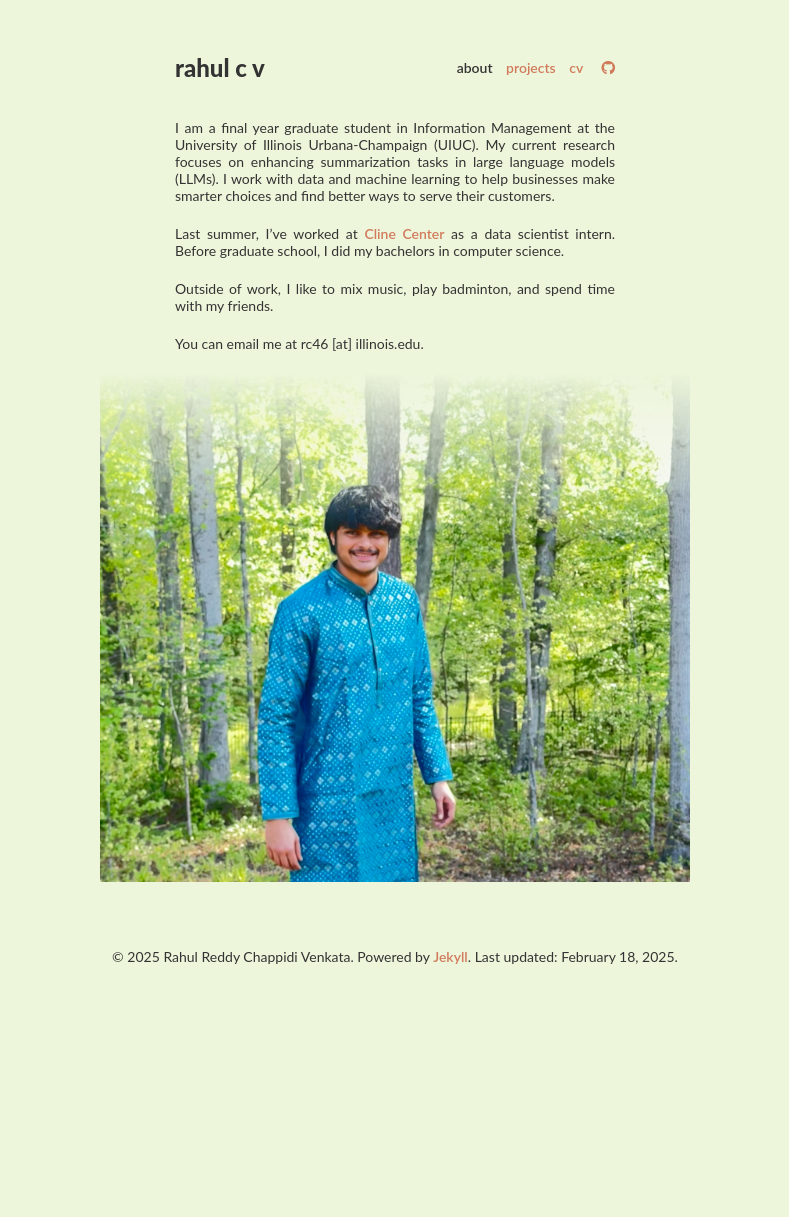
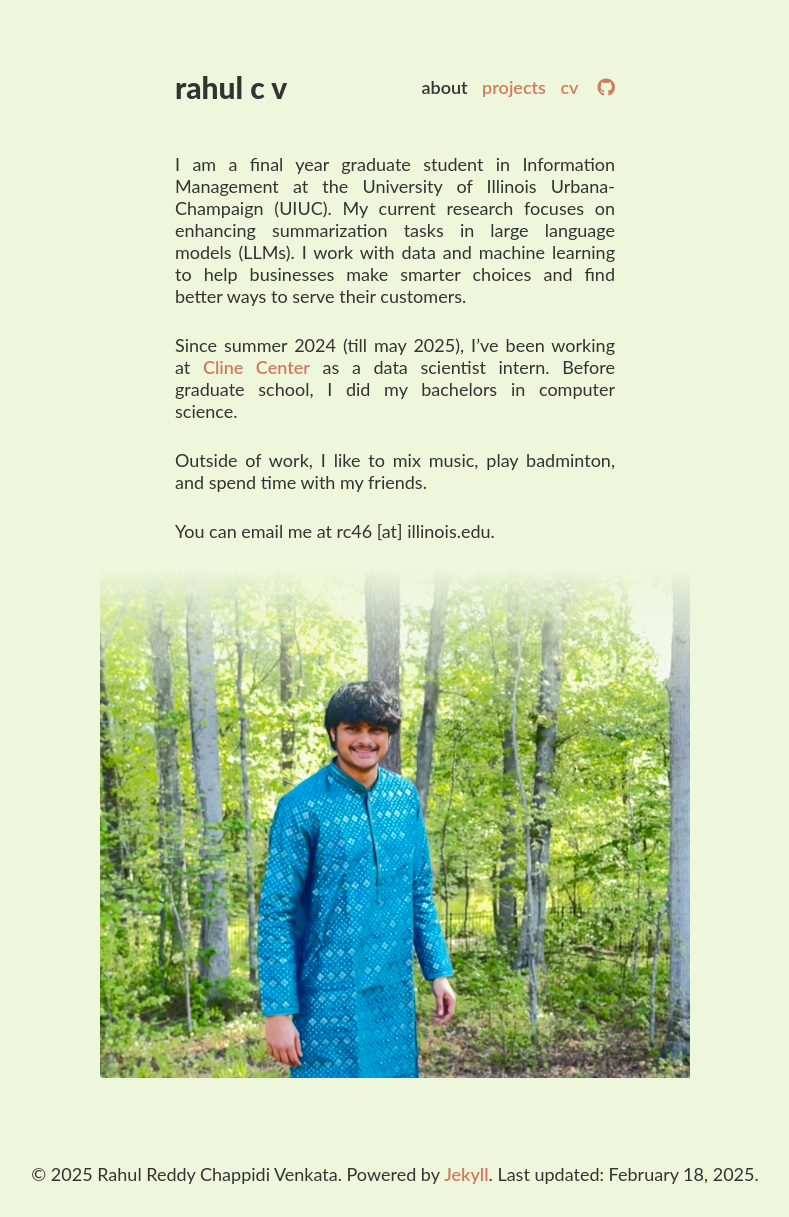
Before and after one commit to RahulCvr/RahulCvr.github.io, a Jekyll site: the page built from index.md, in a window 1280 px wide. Shown: the whole page, without its empty margins (245-1034 px from the left). Built offline with Jekyll 4.4.1, drawn with Linux system fonts in a browser that asks for light colours; nearby versions of some CDN libraries; before the commit the page ends 990 px from its top, so only the background shows below that.

Commit message:
updates main.scss to make it more mobile friendly

```diff
--- a/assets/styling/main.scss
+++ b/assets/styling/main.scss
@@ -5,9 +5,9 @@
  * defaults
  */
 $base-font-family:  "Lato", sans-serif !default;
-$base-font-size:    14px !default;
+$base-font-size:    18px !default;
 $base-font-weight:  400 !default;
-$large-font-size:   24px !default;
+$large-font-size:   30px !default;
 $emph-font-weight:  600 !default;
 $title-font-weight: 800 !default;
 
@@ -17,7 +17,7 @@ $header-height:     $base-font-size * 7 !default;
 $footer-height:     $base-font-size * 6 !default;
 
 $text-color:        #333333 !default;
-$background-color:  #edf6db !default;
+$background-color:  #eef6db !default;
 $brand-color-dark:  #d17b5c !default;
 $brand-color-light: #e8f7ff !default;
 $grey-color:        #c2c2c2 !default;
--- a/index.md
+++ b/index.md
@@ -11,7 +11,7 @@ My current research focuses on enhancing summarization tasks in large language m
 I work with data and machine learning to help businesses make smarter choices and find better ways to serve their customers.
 
 {:.content-narrow .content-block}
-Last summer, I've worked at [Cline Center](https://www.clinecenter.illinois.edu/){:target="_blank"} as a data scientist intern.
+Since summer 2024 (till may 2025), I've been working at [Cline Center](https://www.clinecenter.illinois.edu/){:target="_blank"} as a data scientist intern.
 Before graduate school, I did my bachelors in computer science.
 
 {:.content-narrow .content-block}
```
